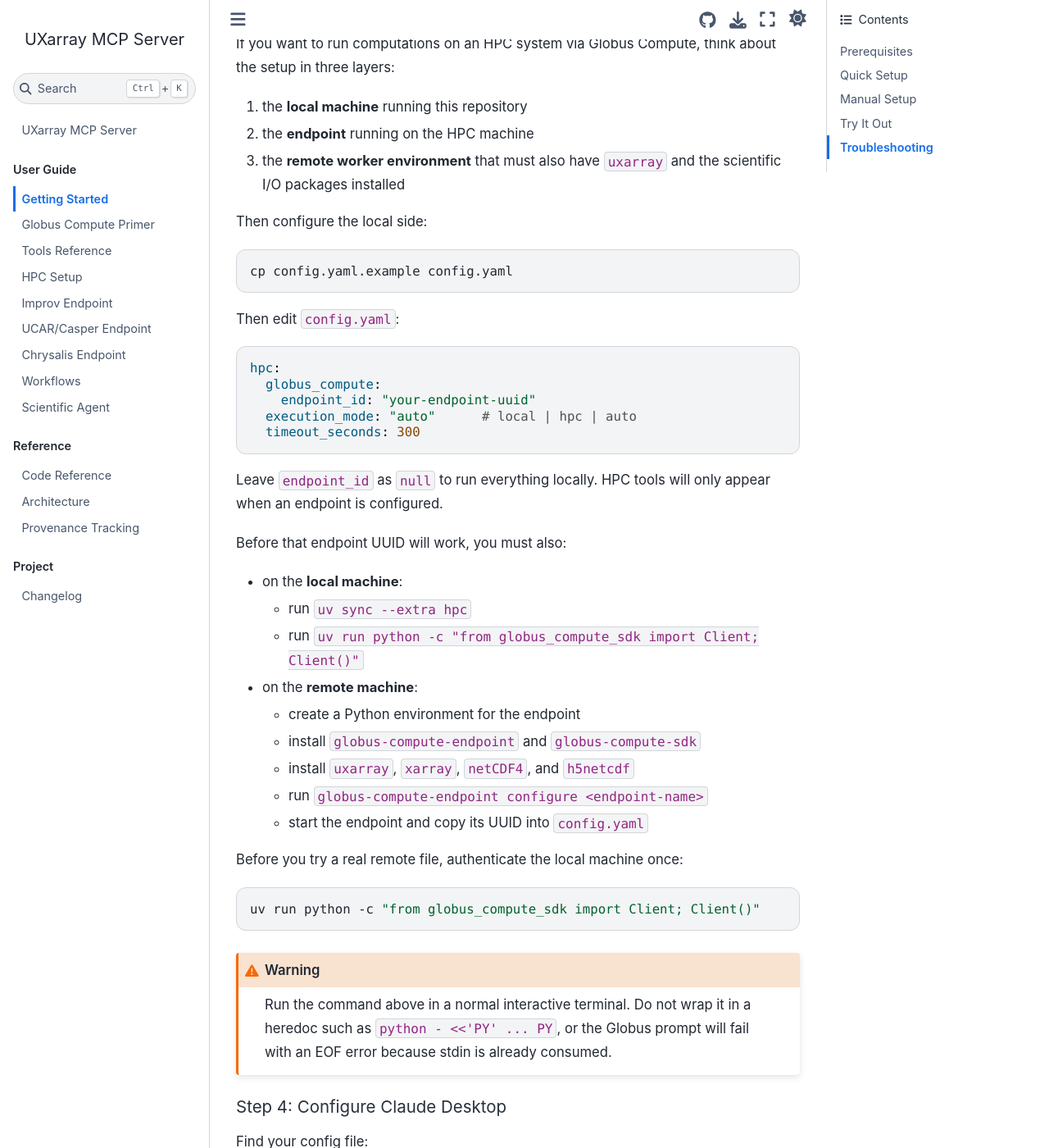
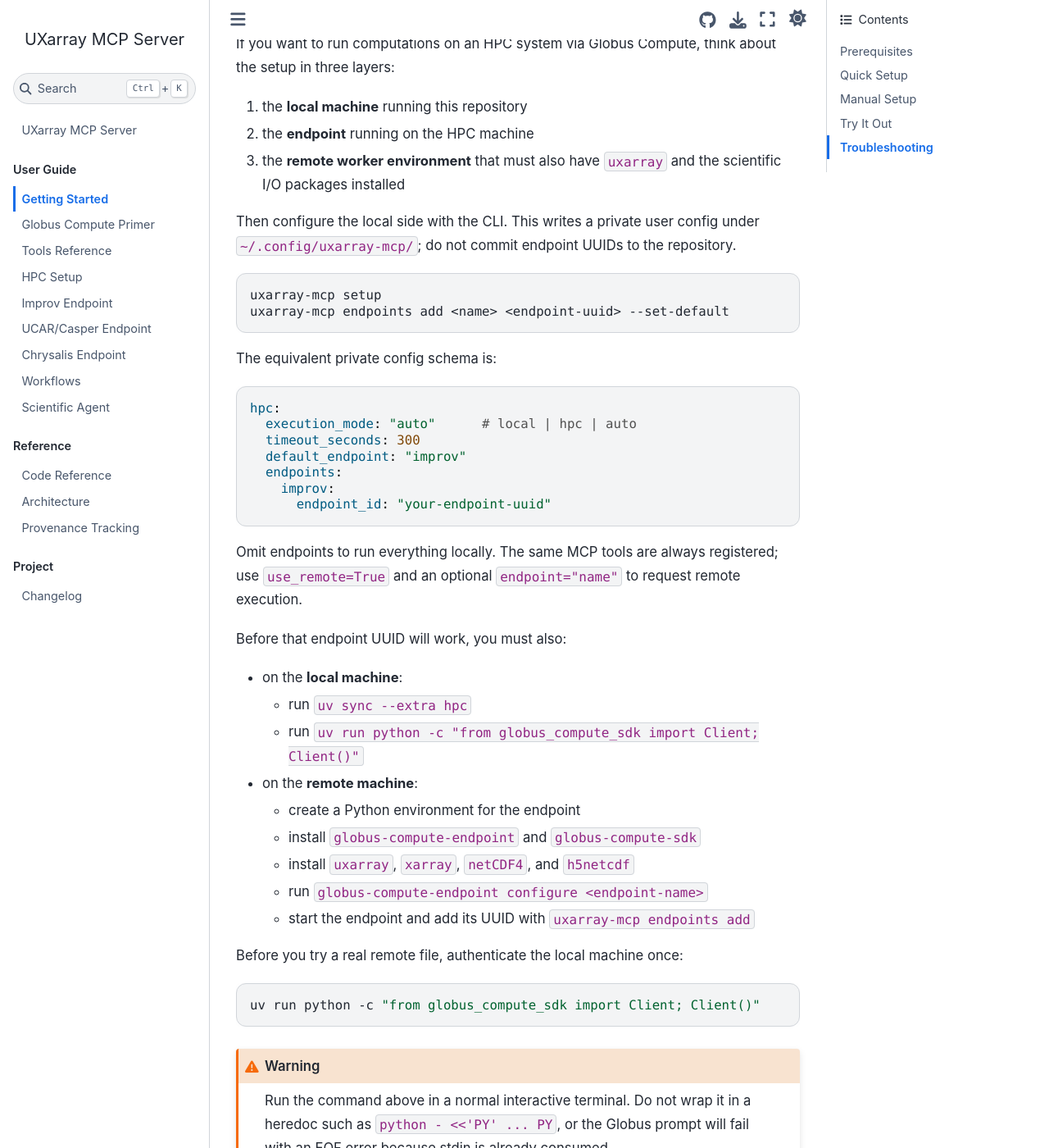
Before and after one commit to UXARRAY/uxarray-mcp-server, a Sphinx documentation site: the page built from docs/getting-started.md, in a window 1280 px wide and 1400 px high, scrolled down 1527 px. Shown: the whole window at 82% size. Built offline with Sphinx 7.4.7 and the Sphinx Book theme 1.1.4, drawn with Linux system fonts in a browser that asks for light colours; some of the changed text lies outside the part shown.

Commit message:
Redact endpoint identifiers from public outputs

````diff
--- a/docs/getting-started.md
+++ b/docs/getting-started.md
@@ -62,23 +62,29 @@
 3. the **remote worker environment** that must also have `uxarray` and the
    scientific I/O packages installed
 
-Then configure the local side:
+Then configure the local side with the CLI. This writes a private user config
+under `~/.config/uxarray-mcp/`; do not commit endpoint UUIDs to the repository.
 
 ```bash
-cp config.yaml.example config.yaml
+uxarray-mcp setup
+uxarray-mcp endpoints add <name> <endpoint-uuid> --set-default
 ```
 
-Then edit `config.yaml`:
+The equivalent private config schema is:
 
 ```yaml
 hpc:
-  globus_compute:
-    endpoint_id: "your-endpoint-uuid"
   execution_mode: "auto"      # local | hpc | auto
   timeout_seconds: 300
+  default_endpoint: "improv"
+  endpoints:
+    improv:
+      endpoint_id: "your-endpoint-uuid"
 ```
 
-Leave `endpoint_id` as `null` to run everything locally. HPC tools will only appear when an endpoint is configured.
+Omit endpoints to run everything locally. The same MCP tools are always
+registered; use `use_remote=True` and an optional `endpoint="name"` to request
+remote execution.
 
 Before that endpoint UUID will work, you must also:
 
@@ -90,7 +96,7 @@
   - install `globus-compute-endpoint` and `globus-compute-sdk`
   - install `uxarray`, `xarray`, `netCDF4`, and `h5netcdf`
   - run `globus-compute-endpoint configure <endpoint-name>`
-  - start the endpoint and copy its UUID into `config.yaml`
+  - start the endpoint and add its UUID with `uxarray-mcp endpoints add`
 
 Before you try a real remote file, authenticate the local machine once:
 
@@ -215,8 +221,10 @@
   2. Fully quit and reopen Claude Desktop
   3. Check the Developer Console: View > Developer > Developer Tools > Console
 
-**HPC tools not appearing**
-: Make sure `endpoint_id` is set in `config.yaml` (not `null`), then restart the server.
+**Remote calls fall back locally**
+: Run `endpoint_status(probe=True)` or `validate_hpc_setup` and make sure the
+  endpoint manager and worker probe both pass. The tool list itself is unified;
+  there are no separate HPC-only tool names.
 
 **Endpoint looks online but remote tasks still fail**
 : `get_execution_mode` only confirms the endpoint manager is reachable.
````
Also changed, not shown: CHANGELOG.md (+10 -0 lines), README.md (+3 -0 lines), docs/architecture.md (+4 -1 lines), docs/tools.md (+9 -6 lines), 8 other files.
